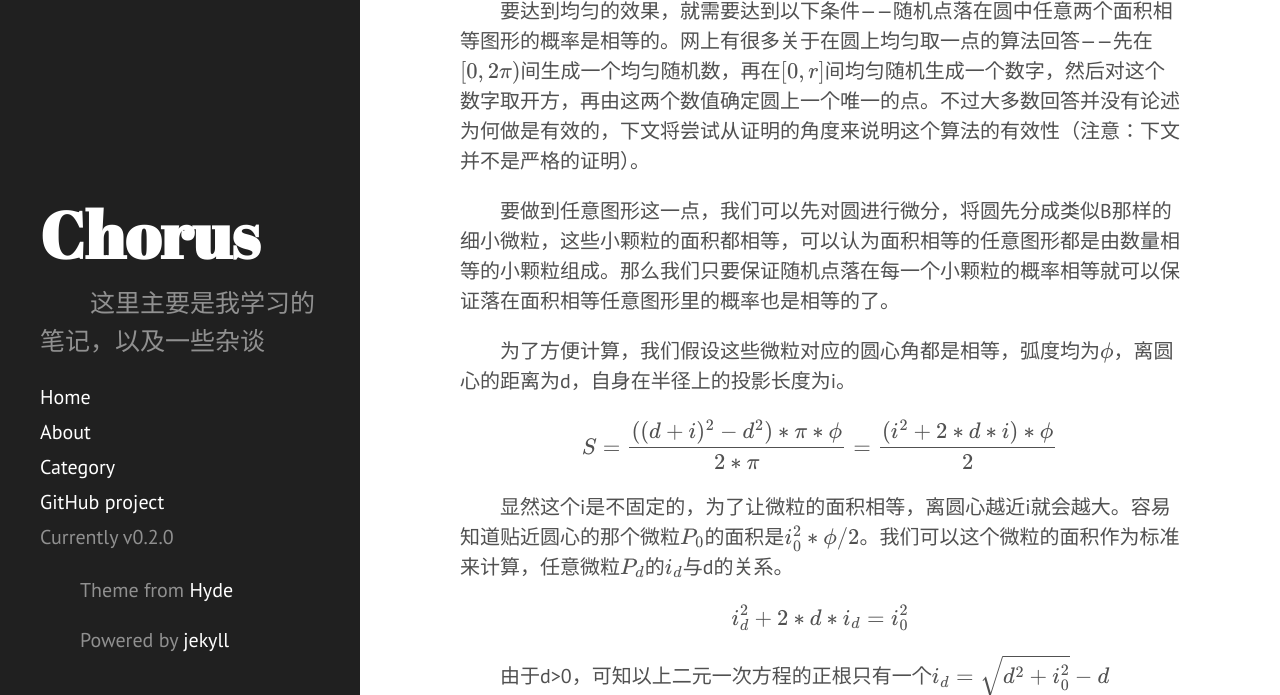
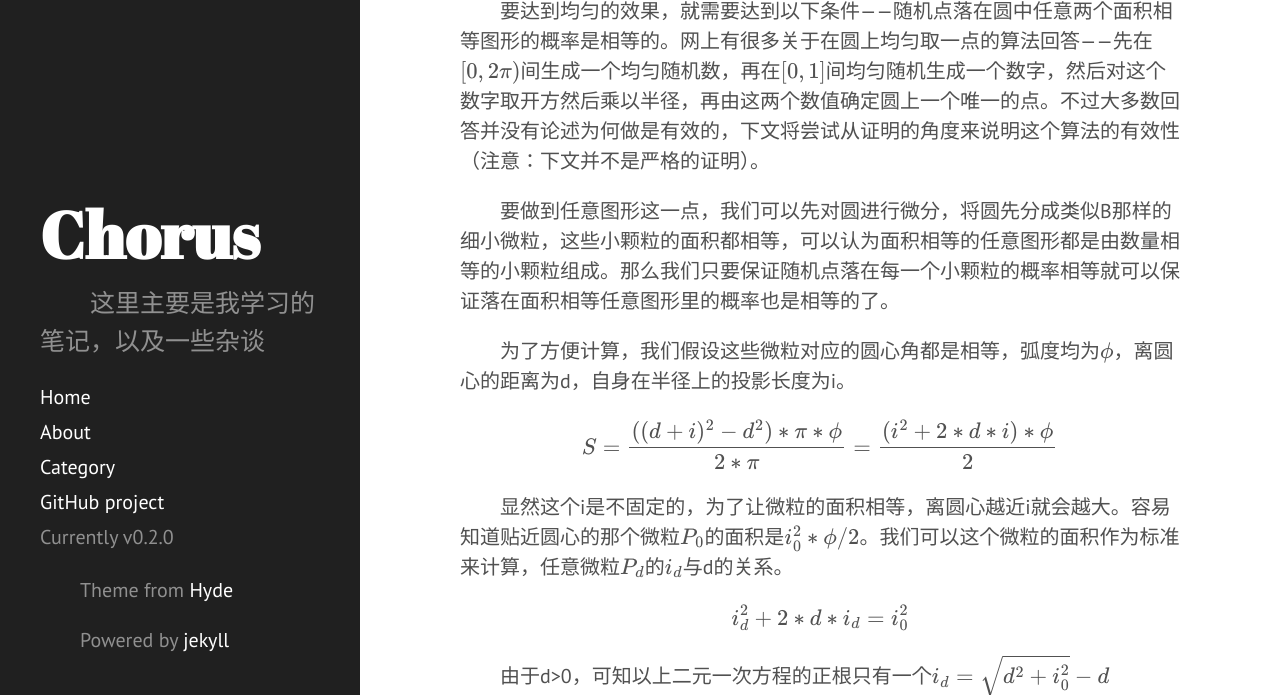
Before and after one commit to xxiieao/xxiieao.github.io, a Jekyll site: the page built from _posts/2016-04-16-Generate-a-Random-Point-within-a-Circle.md, in a window 1280 px wide and 900 px high, scrolled down 870 px, cut to the strip 205-900 px from the top of the window. Built offline with Jekyll 4.4.1, drawn with Linux system fonts in a browser that asks for light colours; formulas are drawn with MathJax 3.

Commit message:
fix error

```diff
--- a/_posts/2016-04-16-Generate-a-Random-Point-within-a-Circle.md
+++ b/_posts/2016-04-16-Generate-a-Random-Point-within-a-Circle.md
@@ -16,7 +16,7 @@ author: xxiieao
 
 ![pictrue](http://ww2.sinaimg.cn/mw690/6daafd01gw1f2yoolx14rj208t0b8a9z.jpg)
 
-要达到均匀的效果，就需要达到以下条件——随机点落在圆中任意两个面积相等图形的概率是相等的。网上有很多关于在圆上均匀取一点的算法回答——先在$$[0,2\pi)$$间生成一个均匀随机数，再在$$[0,r]$$间均匀随机生成一个数字，然后对这个数字取开方，再由这两个数值确定圆上一个唯一的点。不过大多数回答并没有论述为何做是有效的，下文将尝试从证明的角度来说明这个算法的有效性（注意：下文并不是严格的证明）。
+要达到均匀的效果，就需要达到以下条件——随机点落在圆中任意两个面积相等图形的概率是相等的。网上有很多关于在圆上均匀取一点的算法回答——先在$$[0,2\pi)$$间生成一个均匀随机数，再在$$[0,1]$$间均匀随机生成一个数字，然后对这个数字取开方然后乘以半径，再由这两个数值确定圆上一个唯一的点。不过大多数回答并没有论述为何做是有效的，下文将尝试从证明的角度来说明这个算法的有效性（注意：下文并不是严格的证明）。
 
 要做到任意图形这一点，我们可以先对圆进行微分，将圆先分成类似B那样的细小微粒，这些小颗粒的面积都相等，可以认为面积相等的任意图形都是由数量相等的小颗粒组成。那么我们只要保证随机点落在每一个小颗粒的概率相等就可以保证落在面积相等任意图形里的概率也是相等的了。
 
```
